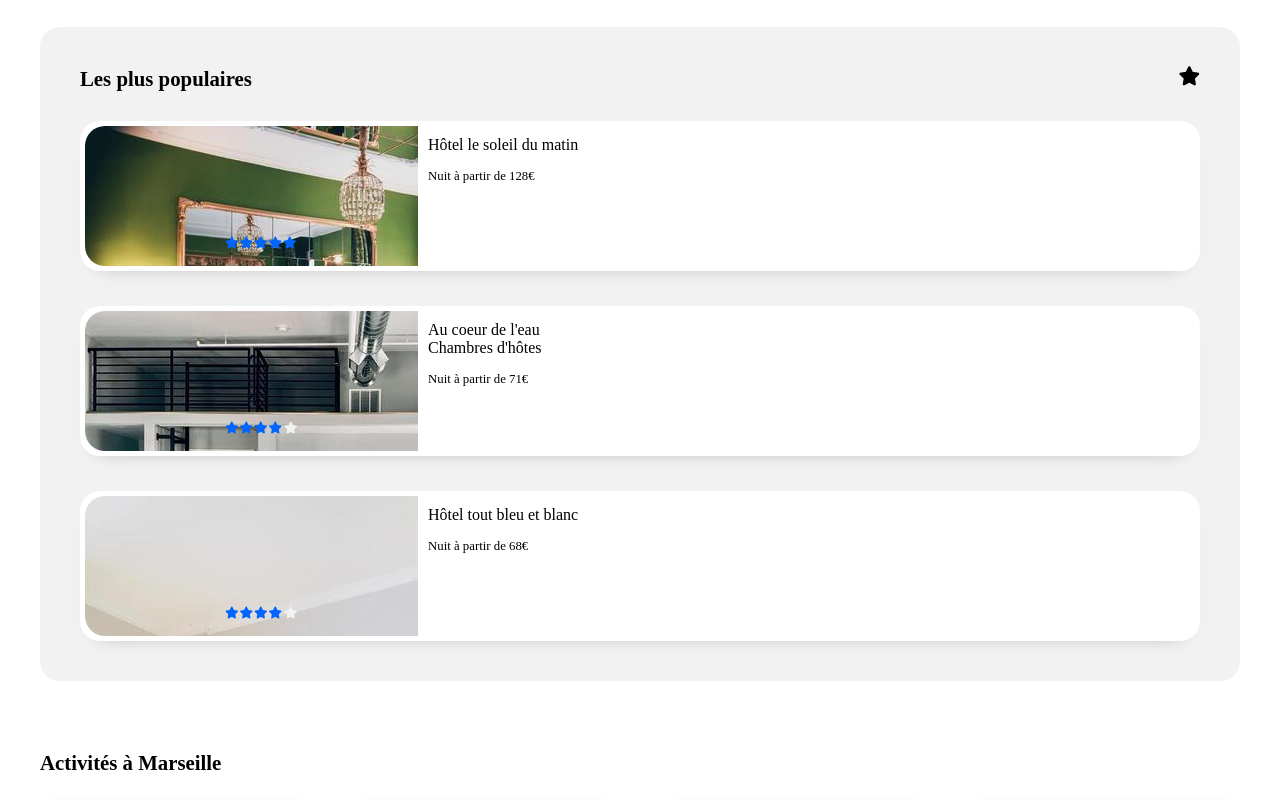
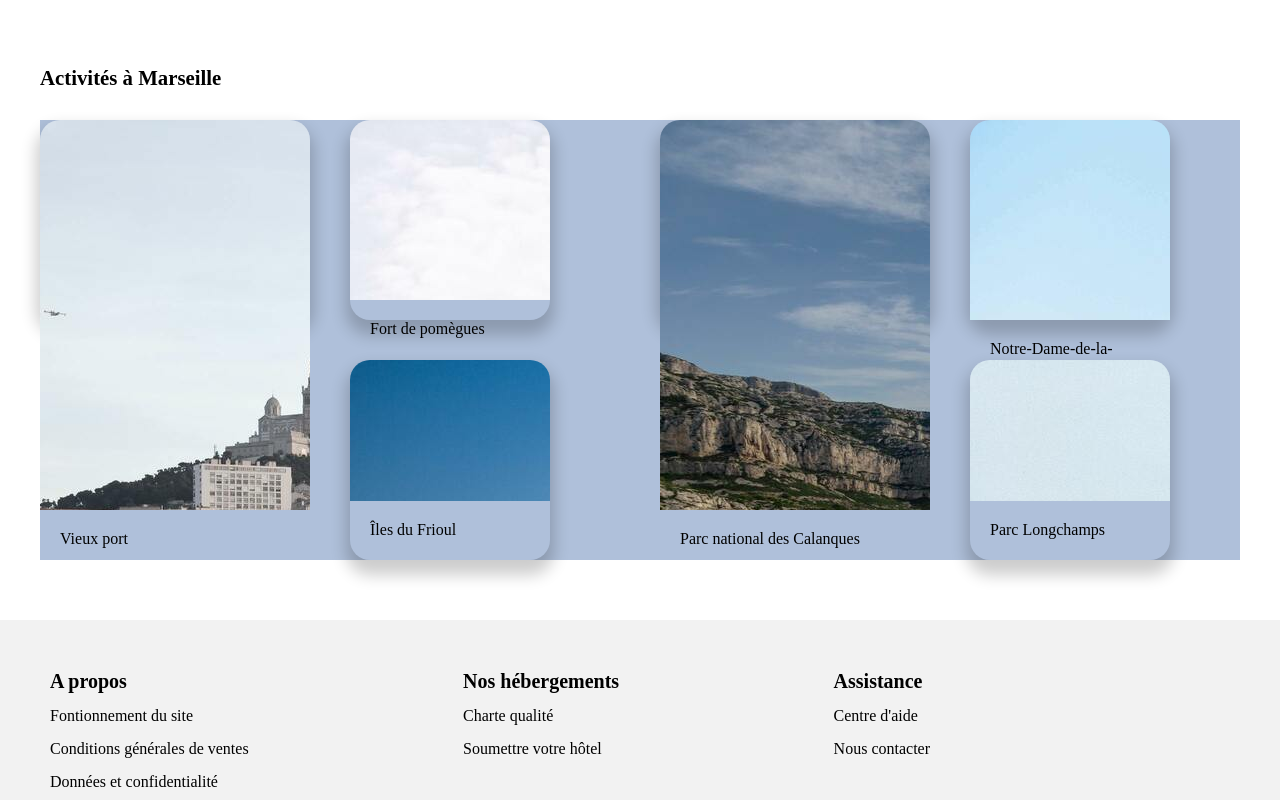
Before and after one commit to ThomasRogister/Booki, a plain HTML site: page index.html in a window 1280 px wide. Shown: the part 1100-1900 px from the top of the page. Drawn offline with Linux system fonts and the light colour scheme; files whose address does not match are found by name; a web font is replaced by a local one.

Commit message:
html "images activities"

```diff
--- a/css/booki_responsive_tablette.css
+++ b/css/booki_responsive_tablette.css
@@ -1,5 +1,6 @@
 /** Responsive tablette
 ===================================================================*/
+
 
 @media screen and (max-width: 992px) {
   /** Filtres
@@ -27,14 +28,11 @@
   /** section hotels
 ===================================================================*/
 
-  .hotels {
-    display: flex;
-    flex-direction: column;
 
+  /** hébergement **/
+  article.hotels {
     padding: 0;
   }
-
-  /** hébergement **/
 
   .section_places {
     border-radius: 0;
@@ -56,9 +54,7 @@
     width: 200px;
   }
 
-  .stars_popular {
-    left: 215px;
-  }
+
 
   /** Section activitées
 ===================================================================*/
--- a/css/booki_style.css
+++ b/css/booki_style.css
@@ -286,6 +286,7 @@ button .fa-solid{
   flex-direction: column;
   background-color: #ffffff;
   /* width: 100%; */
+
   flex-basis: 30%;
   border-radius: 20px 20px 20px 20px;
   box-shadow: 0px 10px 20px -20px #6e6e6e;
@@ -297,10 +298,9 @@ button .fa-solid{
   width: 100%;
   /* height: 100%; */
  object-fit: cover;
-
   /* flex: 1; */
   border-radius: 20px 20px 0 0;
-   background-size: cover;
+   /* background-size: cover; */
   /* background-position:0px;  */
   /* min-height: 115px; */
   overflow: hidden;
@@ -309,9 +309,8 @@ button .fa-solid{
 .image_hotel img{
   height: 100%;
   width:100%;
-  left: 50%;
-  position: relative;
-  transform: translateX(-50%)
+  object-fit: cover;
+
 }
 
 .baseline_hotel_l1 {
@@ -371,6 +370,7 @@ button .fa-solid{
   background-color: #f2f2f2;
   border-radius: 20px;
   flex: 1;
+  min-width: 380px;
 }
 
 .presentation_hotels_popular {
@@ -382,7 +382,7 @@ button .fa-solid{
 }
 
 .link_hotel_popular {
-  width: 100%;
+  flex: 1;
   max-height: 150px;
   min-width: 300px;
   position: relative;
@@ -395,13 +395,18 @@ button .fa-solid{
 }
 
 .image_hotel_popular {
-  width: 30%;
+  max-width: 125px;
   border-radius: 20px 0 0 20px;
-  background-size: cover;
+  /* background-size: cover; */
   overflow: hidden;
-  background-position: 150px;
+  /* background-position: 150px; */
   /* min-height: 135px;
   min-width: 125px; */
+}
+.image_hotel_popular img {
+  object-fit: cover;
+  height: 100%;
+  min-width: 175px;
 }
 
 .section_popular h2 {
@@ -478,11 +483,12 @@ button .fa-solid{
 }
 
 .activities {
-  background-color: white;
+  background-color: rgb(175, 192, 218);
   display: flex;
+  width: 100%;
   flex-direction: row;
-  justify-content: center;
-  justify-content: space-between;
+  /* justify-content: center;
+  justify-content: space-between; */
   gap: 40px;
 }
 
@@ -491,15 +497,16 @@ button .fa-solid{
 }
 
 .activities a {
+  max-height: 200px;
+  width: 200px;
   display: flex;
   flex-direction: column;
   flex: 1;
-  width: 100%;
+  /* width: 100%; */
   border-radius: 20px;
   box-shadow: 0px 11px 16px 4px rgba(0, 0, 0, 0.2);
   text-decoration: none;
   color: #000000;
-
 }
 
 .column_activities {
@@ -514,11 +521,13 @@ button .fa-solid{
 .column_activities a {
   text-decoration: none;
   color: #000000;
+
 }
 
 .img_activities_1 {
   flex: 1;
   min-height: 390px;
+  overflow: hidden;
   background-size: cover;
   background-position: 0;
   border-radius: 20px 20px 0 0;
@@ -527,6 +536,7 @@ button .fa-solid{
 .img_activities_2 {
   flex: 1;
   min-height: 180px;
+  overflow: hidden;
   background-size: cover;
   background-position: 0;
   border-radius: 20px 20px 0 0;
@@ -536,6 +546,7 @@ button .fa-solid{
   flex: 1;
   min-height: 130px;
   background-size: cover;
+  overflow: hidden;
   background-position: 0;
   border-radius: 20px 20px 0 0;
 }
@@ -544,6 +555,7 @@ button .fa-solid{
   flex: 1;
   min-height: 200px;
   background-size: cover;
+  overflow: hidden;
   background-position: 0;
   border-radius: 20px 20px 0 0;
 }
@@ -552,6 +564,7 @@ button .fa-solid{
   flex: 1;
   min-height: 90px;
   background-size: cover;
+  overflow: hidden;
   background-position: 0;
   border-radius: 20px 20px 0 0;
 }
--- a/index.html
+++ b/index.html
@@ -363,64 +363,52 @@
             <div class="activities">
               <a href="#" class="link_activities">
                 <div
-                  class="img_activities_1"
-                  style="
-                    background-image: url(assets/activites/3_medium/vieux_port.jpg);
-                  "
-                ></div>
+                  class="img_activities_1">
+                  <img src="assets/activites/3_medium/vieux_port.jpg" />
+                 </div>
                 <div class="baseline_activities">Vieux port</div>
               </a>
 
               <div class="column_activities">
                 <a href="#" class="link_activities">
                   <div
-                    class="img_activities_2"
-                    style="
-                      background-image: url(assets/activites/3_medium/pomegue.jpg);
-                    "
-                  ></div>
+                    class="img_activities_2">
+                    <img src="assets/activites/3_medium/pomegue.jpg" />
+                   </div>
                   <div class="baseline_activities">Fort de pomègues</div>
                 </a>
 
                 <a href="#" class="link_activities">
                   <div
-                    class="img_activities_3"
-                    style="
-                      background-image: url(assets/activites/3_medium/frioul.jpg);
-                    "
-                  ></div>
+                    class="img_activities_3">
+                    <img src="assets/activites/3_medium/frioul.jpg" />
+                    </div>
                   <div class="baseline_activities">Îles du Frioul</div>
                 </a>
               </div>
 
               <a href="#" class="link_activities">
                 <div
-                  class="img_activities_1"
-                  style="
-                    background-image: url(assets/activites/3_medium/calanques.jpg);
-                  "
-                ></div>
+                  class="img_activities_1">
+                  <img src="assets/activites/3_medium/calanques.jpg" />
+                 </div>
                 <p class="baseline_activities">Parc national des Calanques</p>
               </a>
 
               <div class="column_activities">
                 <a href="#" class="link_activities">
                   <div
-                    class="img_activities_4"
-                    style="
-                      background-image: url(assets/activites/3_medium/notre_dame_de_la_garde.jpg);
-                    "
-                  ></div>
+                    class="img_activities_4">
+                    <img src="assets/activites/3_medium/notre_dame_de_la_garde.jpg" />
+                    </div>
                   <div class="baseline_activities">Notre-Dame-de-la-Garde</div>
                 </a>
 
                 <a href="#" class="link_activities">
                   <div
-                    class="img_activities_5"
-                    style="
-                      background-image: url(assets/activites/3_medium/longchamps.jpg);
-                    "
-                  ></div>
+                    class="img_activities_5">
+                    <img src="assets/activites/3_medium/longchamps.jpg" />
+                   </div>
                   <div class="baseline_activities">Parc Longchamps</div>
                 </a>
               </div>
```
